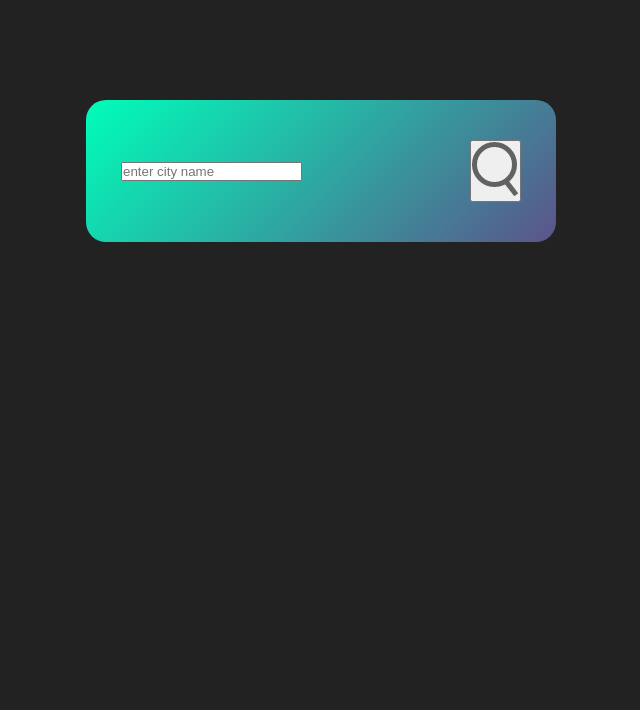
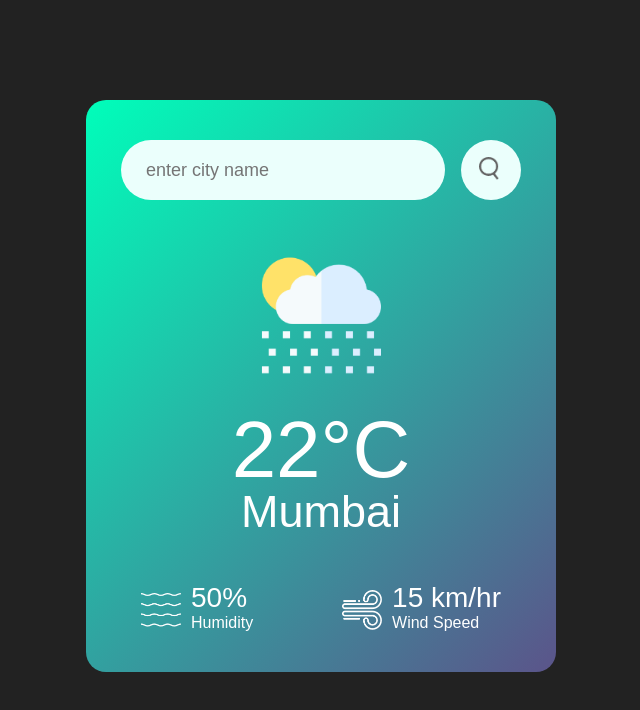
Before and after one commit to Nishant-Uparkar/weather-app, a plain HTML site: page index.html in a window 1280 px wide. Shown: the whole page, without its empty margins (319-959 px from the left). Drawn offline with Linux system fonts and the light colour scheme.

Commit message:
added the info frontend

```diff
--- a/index.html
+++ b/index.html
@@ -12,6 +12,28 @@
             <input type="text" placeholder="enter city name" spellcheck="false">
             <button> <img src="images/search.png" alt=""></button>
         </div>
+
+        <div class="weather">
+            <img src="images/rain.png" class="weather-icon">
+            <h1 class="temp">22°C</h1>
+            <h2 class="city">Mumbai</h2>
+            <div class="details">
+                <div class="col">
+                    <img src="images/humidity.png">
+                    <div>
+                        <p class="humidity">50%</p>
+                        <p>Humidity</p>
+                    </div>
+                </div>
+                <div class="col">
+                    <img src="images/wind.png">
+                    <div>
+                        <p class="wind">15 km/hr</p>
+                        <p>Wind Speed</p>
+                    </div>
+                </div>
+            </div>
+        </div>
     </div>
 </body>
 </html>
--- a/style.css
+++ b/style.css
@@ -26,3 +26,71 @@ body{
     align-items: center;
     justify-content: space-between;
 }
+
+.search input{
+    border: 0;
+    outline: 0;
+    background: #ebfffc;
+    color: #555;
+    padding: 10px 25px;
+    height: 60px;
+    border-radius: 30px;
+    flex: 1;
+    margin-right: 16px;
+    font-size: 18px;
+}
+
+.search button{
+    border: 0;
+    outline: 0;
+    background: #ebfffc;
+    border-radius: 50%;
+    width: 60px;
+    height: 60px;
+    cursor: pointer;
+}
+
+.search button img{
+    width: 20px;
+    margin-right: 4px;
+}
+
+.weather-icon{
+    width: 170px;
+    margin-top: 30px;
+}
+
+.weather h1{
+    font-size: 80px;
+    font-weight: 500;
+}
+
+.weather h2{
+    font-size: 45px;
+    font-weight: 400;
+    margin-top: -10px;
+}
+
+.details{
+    display: flex;
+    align-items: center;
+    justify-content: space-between;
+    padding: 0 20px;
+    margin-top: 50px;
+}
+
+.col{
+    display: flex;
+    align-items: center;
+    text-align: left;
+}
+
+.col img{
+    width: 40px;
+    margin-right: 10px;
+}
+
+.humidity, .wind{
+    font-size: 28px;
+    margin-top: -6px;
+}
```
